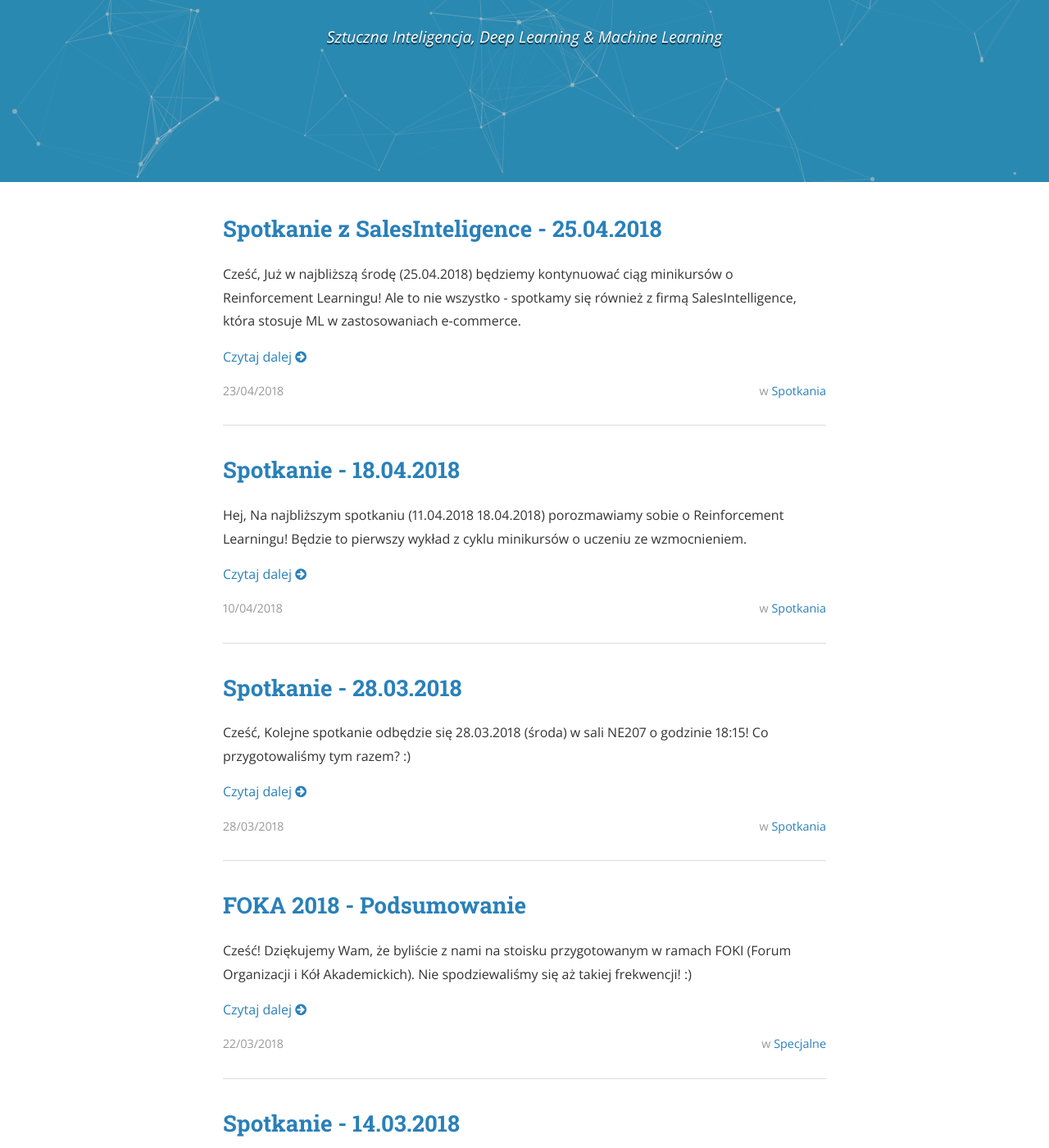
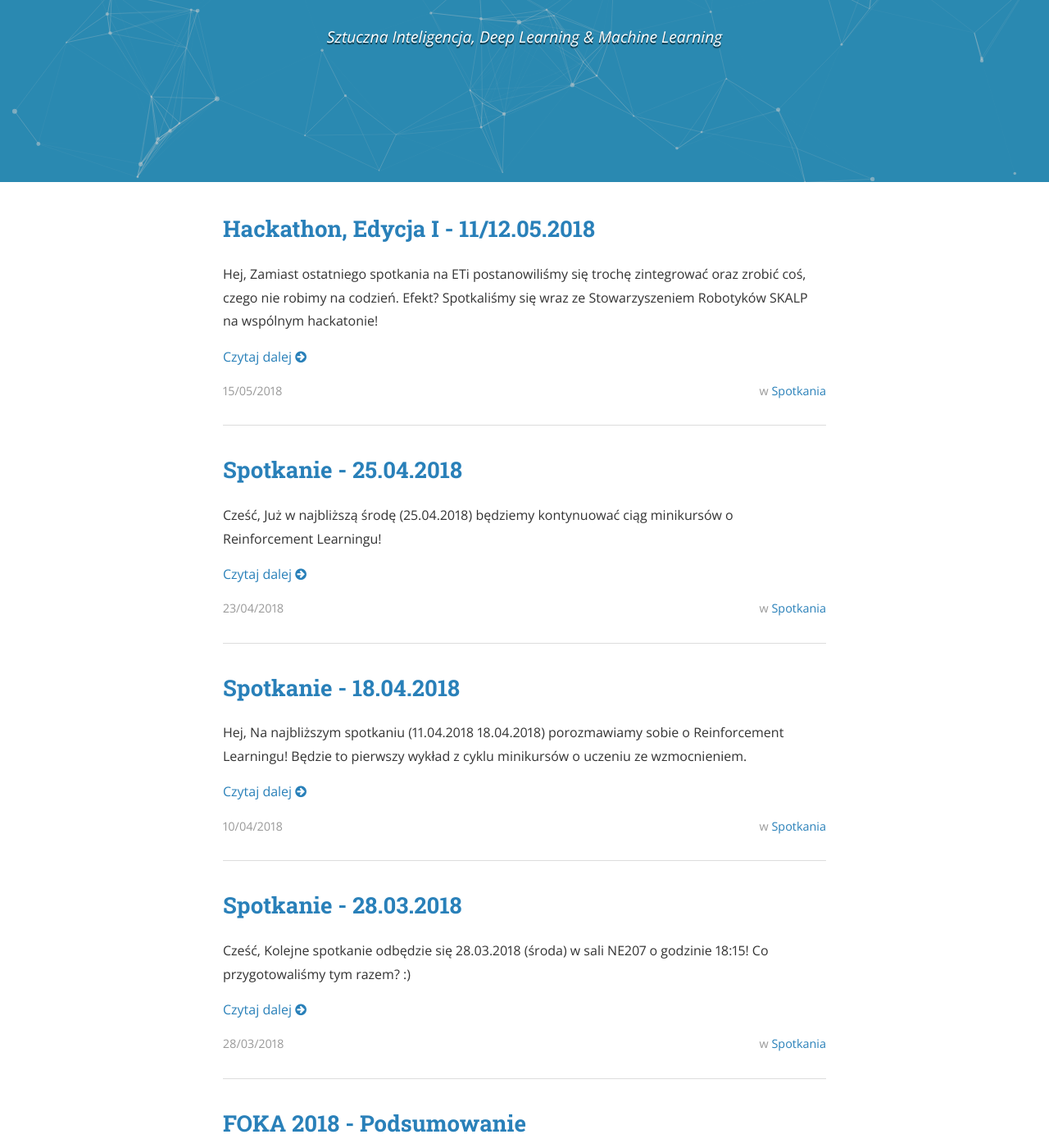
Before and after one commit to jpowie01/GradientPG, a Jekyll site: the page built from index.html, in a window 1280 px wide and 1400 px high, scrolled down 282 px. Shown: the whole window at 82% size. Built offline with Jekyll 4.4.1, drawn with Linux system fonts in a browser that asks for light colours; nearby versions of some CDN libraries; the list of posts is cut into pages by our own code; some of the changed lines change nothing that is shown; some of the changed text lies outside the part shown.

Commit message:
Dodanie podsumowania hackathonu

```diff
--- a/_posts/posts/2018-04-25-spotkanie-specjalne.markdown
+++ b/_posts/posts/2018-04-25-spotkanie-specjalne.markdown
@@ -1,6 +1,6 @@
 ---
 layout: post
-title:  "Spotkanie z SalesInteligence - 25.04.2018"
+title:  "Spotkanie - 25.04.2018"
 date:   2018-04-23 17:00:00
 author: Jakub Powierza
 categories: Spotkania
@@ -11,8 +11,6 @@ cover:  "/assets/posts/budynek_eti.jpg"
 
 Cześć,
 Już w najbliższą środę (25.04.2018) będziemy kontynuować ciąg minikursów o Reinforcement Learningu!
- Ale to nie wszystko - spotkamy się również z firmą [SalesIntelligence](https://salesintelligence.pl/),
- która stosuje ML w zastosowaniach e-commerce.
 
 ## Agenda
 
@@ -20,10 +18,12 @@ Na pierwszej godzinie zabierzemy się za hands-ony z Tabular Q-Learning oraz DQN
  zrobić ostatnio. Dlatego też nie zapomnijcie o przygotowaniu sobie środowiska do pracy :) Hands-ony
  poprowadzi **Piotr Januszewski**.
 
-Po przeprowadzeniu minikursu głos zabierze przedstawiciel firmy SalesInteligence, a zarazem wiceprezes,
+~~Po przeprowadzeniu minikursu głos zabierze przedstawiciel firmy SalesInteligence, a zarazem wiceprezes,
  **pan Wiktor Mazur**. SalesInteligence współpracuje z wieloma liczącymi się na rynku partnerami rynku
  e-commerce, wspierając ich swoimi rozwiązaniami wykorzystującymi Machine Learning. Możecie znać ich
- przede wszystkim z ich porównywarki cen [Nokaut.pl](https://nokaut.pl)!
+ przede wszystkim z ich porównywarki cen [Nokaut.pl](https://nokaut.pl)!~~
+
+**UWAGA!** Spotkanie z gościem zostało odwołane!
 
 Do zobaczenia w sali NE207 o godzinie 18:15! Zapowiada się bardzo ciekawie :)
 
--- /dev/null
+++ b/_posts/posts/2018-05-15-hackaton.markdown
@@ -0,0 +1,135 @@
+---
+layout: post
+title:  "Hackathon, Edycja I - 11/12.05.2018"
+date:   2018-05-15 17:00:00
+author: Jakub Powierza
+categories: Spotkania
+tags:	hackathon podsumowanie
+comments: true
+cover:  "/assets/posts/2018-05-15-hackathon/background.jpg"
+---
+
+Hej,
+Zamiast ostatniego spotkania na ETi postanowiliśmy się trochę zintegrować oraz zrobić coś, czego
+ nie robimy na codzień. Efekt? Spotkaliśmy się wraz ze
+ [Stowarzyszeniem Robotyków SKALP](https://www.facebook.com/Stowarzyszenie-Robotyków-SKALP-404413996671952/)
+ na wspólnym hackatonie!
+
+## Jak wyglądał hackathon?
+
+Hackathon przygotowany został wyłącznie dla członków naszego koła naukowego oraz członków
+ [Stowarzyszenia Robotyków SKALP](https://www.facebook.com/Stowarzyszenie-Robotyków-SKALP-404413996671952/).
+ Wspólnie spotkaliśmy się w piątek o godzinie 18:00 przed [Domem Technika NOT](https://www.facebook.com/domtechnikanotgdansk/),
+ po czym zgrupowaliśmy się w mniejsze paczki i... rozpoczęliśmy pracę :)
+
+<center><iframe src="https://www.facebook.com/plugins/post.php?href=https%3A%2F%2Fwww.facebook.com%2Fdomtechnikanotgdansk%2Fposts%2F1686945508079649&width=500" width="500" height="645" style="border:none;overflow:hidden" scrolling="no" frameborder="0" allowTransparency="true" allow="encrypted-media"></iframe></center>
+
+Głównym tematem naszego spotkania był **Reinforcement Learning**. Stąd wszystkie zespoły wybrały swój
+ projekt/pomysł, obracający się w tematyce sztucznej inteligencji sterującej wybranymi agentami.
+
+<center><iframe src="https://www.facebook.com/plugins/post.php?href=https%3A%2F%2Fwww.facebook.com%2Fpermalink.php%3Fstory_fbid%3D422538601526158%26id%3D404413996671952&width=500" width="500" height="450" style="border:none;overflow:hidden" scrolling="no" frameborder="0" allowTransparency="true" allow="encrypted-media"></iframe></center>
+
+Oprócz ciężkiej pracy wspomaganej RedBullami i pyszną pizzą nie zabrakło również dobrej zabawy i integracji
+ w klubie [Reconnect](https://www.facebook.com/reconnect.gg/) :) Najwytrwalsze zespoły pracowały i bawiły się
+ do samego rana!
+
+## Nasze zespoły
+
+Poniżej prezentujemy wszystkie zespoły, które wzięły udział w hackathonie.
+
+### Zespół "Space Y”
+
+> Celem naszego projektu było nauczenie agenta lądowania łazikiem na księżycu.
+>
+> Misja powiodła się, zabawa była świetna, myślę że wszyscy członowie zespołu są dumni z naszego rozwiązania.
+>  Nauczyliśmy agenta jak lądować w wyznaczonym miejscu niezależnie od początkowego wektora prędkości łazika.
+>  Załączam kilka filmików prezentujących kolejne etapy nauki agenta.
+>
+> ~ Mateusz Jabłoński
+
+**Członkowie:**
+ - Michał Martyniak,
+ - Kamil Pokora,
+ - Radosław Słowiński,
+ - Mateusz Jabłoński.
+
+**Początki uczenia**
+<center><video width="600" height="400" controls>
+  <source src="/assets/posts/2018-05-15-hackathon/spacey_first.mp4" type="video/mp4">
+</video></center>
+
+**Jest już lepiej...**
+<center><video width="600" height="400" controls>
+  <source src="/assets/posts/2018-05-15-hackathon/spacey_second.mp4" type="video/mp4">
+</video></center>
+
+**Wyuczony agent**
+<center><video width="600" height="400" controls>
+  <source src="/assets/posts/2018-05-15-hackathon/spacey_third.mp4" type="video/mp4">
+</video></center>
+
+### Zespół "ΩGo"
+
+> Ostatecznie próbowaliśmy wyuczyć balansowanie prętu na wagoniku przy pomocy DQN od 0 w Tensorflow.
+> Nie udało nam się do końca pomimo poprawienia kilku błędów w kodzie, ale może jeszcze się uda jakoś niedługo.
+> A no wydarzenie jak najbardziej spoko + pizza + zniżki na browary. W sumie to nie mam w ogóle nic do zarzucenia
+> poza tym, że miało być do 12 XD a o 2 już prawie nikogo nie było.
+>
+> ~ Michał Górecki
+
+**Członkowie:**
+ - Kuba Karczewski,
+ - Piotr Mazur,
+ - Dariusz Piotrkowski,
+ - Ania Malizjusz,
+ - Katarzyna Studzińska.
+
+### Zespół "Musk-have”
+
+> Celem naszego zespołu było wyuczenie algorytmu uczenia maszynowego opartego o głęboką sieć neuronową do sterowania
+> autonomicznym pojazdem w symulatorze Unity3D. Model miał być odtworzeniem modelu z tutoriala:
+> [https://github.com/llSourcell/How_to_simulate_a_se...](https://github.com/llSourcell/How_to_simulate_a_self_driving_car/blob/master/self-driving-car.ipynb).
+> Z powodu problemów z configuracją środowiska Unity, problem spalił na panewce, a zespół zajął się wsparciem innych projektów.
+>
+> ~ Piotr Sobczak i Piotr Januszewski
+
+**Członkowie:**
+ - Grzegorz Beringer,
+ - Jan Pliszka,
+ - Patrycja Matejek,
+ - Piotr Sobczak,
+ - Piotr Januszewski.
+
+### Zespołu "King Pong"
+
+> Podjęliśmy się nauczenia komputera gry w Ponga! Mimo początkowych problemów ze skonfigurowaniem środowiska
+> (instalacją gym[atari]) udało nam się stworzyć sieć neuronową i rozpocząć pierwsze treningi. Najmocniejszym punktem
+> zespołu okazali się Paweł oraz Paula, którzy od początku podeszli do zadania z determinacją i kontynuowali prace
+> osiągając coraz lepsze efekty. Dużym wsparciem przy projekcie było doświadczenie zdobyte od Piotrka oraz Michała,
+> z którymi omówiliśmy i rozrysowaliśmy działanie programu. Podczas prac nad zadaniem udało nam się nauczyć zdecydowanie
+> więcej niż agentowi, którego dalej męczymy treningami. Hackaton uważamy za bardzo udany! 🕹🍕🍻
+>
+> ~ Bartek Borzyszkowski
+
+**Członkowie:**
+ - Paula Karbowska,
+ - Paweł Belczak,
+ - Artur Baryła,
+ - Jan Pliszka,
+ - Bartłomiej Borzyszkowski.
+
+## Podsumowanie
+
+Było ekstra! Wielkie dzięki wszystkim, którzy wzięli udział w wydarzeniu!
+
+Ogromne podziękowania należą się współorganizatorom -
+ [Stowarzyszeniu Robotyków SKALP](https://www.facebook.com/Stowarzyszenie-Robotyków-SKALP-404413996671952/),
+ bez Was to wydarzenie by się nie odbyło! :) Podziękowania należą się także
+ [klubowi Reconnect](https://www.facebook.com/reconnect.gg/), który zasilił nas odpowiednią porcją napojów
+ energetycznych oraz zapewnił dobrą zabawę. Bardzo dziękujemy także firmie [JP-Telekom](http://jp-telekom.pl)
+ dzięki której zjedliśmy pyszną pizzę! Warto także pamiętać o [Domu Technika NOT](https://www.facebook.com/domtechnikanotgdansk/) -
+ bez niego nie mielibyśmy gdzie się spotkać.
+
+Mamy nadzieję, że to nie ostatni nasz wspólny hackathon :)
+
+Do zobaczenia!
```
Also changed, not shown: assets/posts/2018-05-15-hackathon/background.jpg (added), 3 other files.
